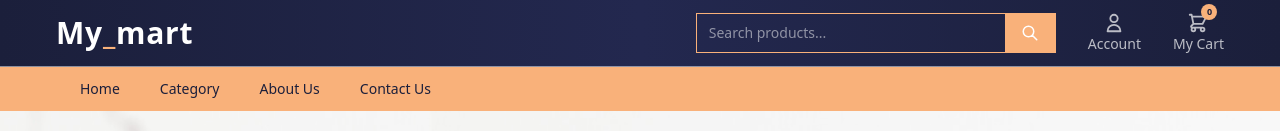
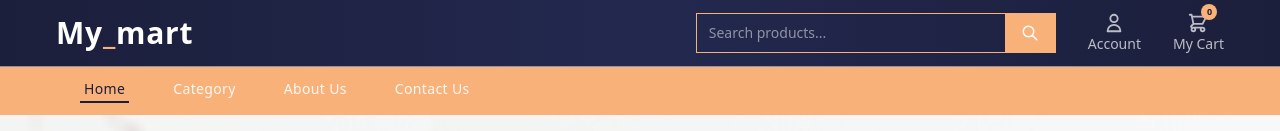
Before and after one commit to sartaza123/My-Cart---React-App, a React (Vite) app in the folder my_mart/: page / in a window 1280 px wide. Shown: the top 131 px of the page. Built offline with nearby package versions, Linux system fonts and the light colour scheme; no server answers.

Commit message:
add selected header active line styles

```diff
--- a/my_mart/src/components/Header.jsx
+++ b/my_mart/src/components/Header.jsx
@@ -35,6 +35,30 @@ const Header = () => {
     inputRef.current.value = "";
   };
 
+  /* ================= NavLink Styles ================= */
+
+  const navLinkStylePrimary = ({ isActive }) =>
+    `
+  relative px-1 pb-1 text-sm font-medium tracking-wide
+  transition-colors duration-300
+  after:content-[''] after:absolute after:left-0 after:bottom-0
+  after:h-[2px] after:w-0 after:bg-[#f9b17a]
+  after:transition-all after:duration-300
+  hover:after:w-full
+  ${isActive ? "text-[#f9b17a] after:w-full" : "text-white/70 hover:text-white"}
+`;
+
+  const navLinkStyleSecondary = ({ isActive }) =>
+    `
+  relative px-1 pb-1 text-sm font-medium tracking-wide
+  transition-colors duration-300
+  after:content-[''] after:absolute after:left-0 after:bottom-0
+  after:h-[2px] after:w-0 after:bg-[#1b1f3b]
+  after:transition-all after:duration-300
+  hover:after:w-full
+  ${isActive ? "text-[#1b1f3b] after:w-full" : "text-white/90 hover:text-white"}
+`;
+
   const iconStyle =
     "relative text-white/70 hover:text-[#f9b17a] transition-all duration-300 hover:scale-110";
 
@@ -49,28 +73,25 @@ const Header = () => {
         `}
       >
         <div className="max-w-7xl mx-auto px-3 sm:px-6 md:px-10 lg:px-14 py-2 sm:py-3 flex items-center justify-between">
-          {/* Logo */}
           <h1 className="text-sm sm:text-base md:text-lg font-semibold text-white whitespace-nowrap">
             My<span className="text-[#f9b17a]">_</span>mart
           </h1>
 
-          {/* Nav */}
           <nav className="flex gap-3 sm:gap-6 text-[10px] sm:text-xs md:text-sm">
-            <NavLink to="/" className="text-white/70 hover:text-white">
+            <NavLink to="/" className={navLinkStylePrimary}>
               Home
             </NavLink>
-            <NavLink to="/category" className="text-white/70 hover:text-white">
+            <NavLink to="/category" className={navLinkStylePrimary}>
               Category
             </NavLink>
-            <NavLink to="/about" className="text-white/70 hover:text-white">
+            <NavLink to="/about" className={navLinkStylePrimary}>
               About
             </NavLink>
-            <NavLink to="/contact" className="text-white/70 hover:text-white">
+            <NavLink to="/contact" className={navLinkStylePrimary}>
               Contact
             </NavLink>
           </nav>
 
-          {/* Icons */}
           <div className="flex items-center gap-3 sm:gap-4">
             <NavLink to="/account" className={iconStyle}>
               <HiOutlineUser size={18} />
@@ -98,14 +119,11 @@ const Header = () => {
           <div className="max-w-7xl mx-auto px-3 sm:px-6 md:px-10 lg:px-14 py-3 bg-gradient-to-r from-[#1b1f3b] via-[#23284f] to-[#1b1f3b] border-b border-white/50">
             {/* ================= MOBILE ================= */}
             <div className="sm:hidden flex flex-col gap-3">
-              {/* Logo Row */}
               <h1 className="text-lg font-semibold tracking-wide text-white">
                 My<span className="text-[#f9b17a]">_</span>mart
               </h1>
 
-              {/* Search + Icons Row */}
               <div className="flex items-center gap-3">
-                {/* Search takes remaining width */}
                 <div className="flex flex-1 border border-[#f9b17a] h-8">
                   <input
                     ref={inputRef}
@@ -119,7 +137,6 @@ const Header = () => {
                   </button>
                 </div>
 
-                {/* Icons stay right */}
                 <div className="flex items-center gap-4">
                   <NavLink to="/account" className={iconStyle}>
                     <HiOutlineUser size={18} />
@@ -139,14 +156,11 @@ const Header = () => {
 
             {/* ================= DESKTOP & TABLET ================= */}
             <div className="hidden sm:flex items-center justify-between">
-              {/* LEFT SIDE → Logo */}
               <h1 className="text-2xl md:text-3xl font-semibold tracking-wide text-white whitespace-nowrap">
                 My<span className="text-[#f9b17a]">_</span>mart
               </h1>
 
-              {/* RIGHT SIDE → Search + Icons */}
               <div className="flex items-center gap-6 md:gap-8">
-                {/* Search */}
                 <div className="flex w-[240px] md:w-[300px] lg:w-[360px] border border-[#f9b17a] h-9 md:h-10">
                   <input
                     ref={inputRef}
@@ -160,7 +174,6 @@ const Header = () => {
                   </button>
                 </div>
 
-                {/* Account */}
                 <NavLink to="/account" className={iconStyle}>
                   <div className="flex flex-col items-center text-sm">
                     <HiOutlineUser size={22} />
@@ -168,7 +181,6 @@ const Header = () => {
                   </div>
                 </NavLink>
 
-                {/* Cart */}
                 <NavLink to="/cart" className={iconStyle}>
                   <div className="flex flex-col items-center text-sm">
                     <div className="relative">
@@ -187,10 +199,18 @@ const Header = () => {
           {/* ================= Secondary Nav ================= */}
           <div className="w-full bg-[#f9b17a] text-[#1b1f3b]">
             <nav className="flex justify-center md:justify-start mx-3 sm:mx-6 lg:mx-20 py-2 sm:py-3 gap-4 sm:gap-6 lg:gap-10 text-[10px] sm:text-xs md:text-sm">
-              <NavLink to="/">Home</NavLink>
-              <NavLink to="/category">Category</NavLink>
-              <NavLink to="/about">About Us</NavLink>
-              <NavLink to="/contact">Contact Us</NavLink>
+              <NavLink to="/" className={navLinkStyleSecondary}>
+                Home
+              </NavLink>
+              <NavLink to="/category" className={navLinkStyleSecondary}>
+                Category
+              </NavLink>
+              <NavLink to="/about" className={navLinkStyleSecondary}>
+                About Us
+              </NavLink>
+              <NavLink to="/contact" className={navLinkStyleSecondary}>
+                Contact Us
+              </NavLink>
             </nav>
           </div>
         </header>
```
